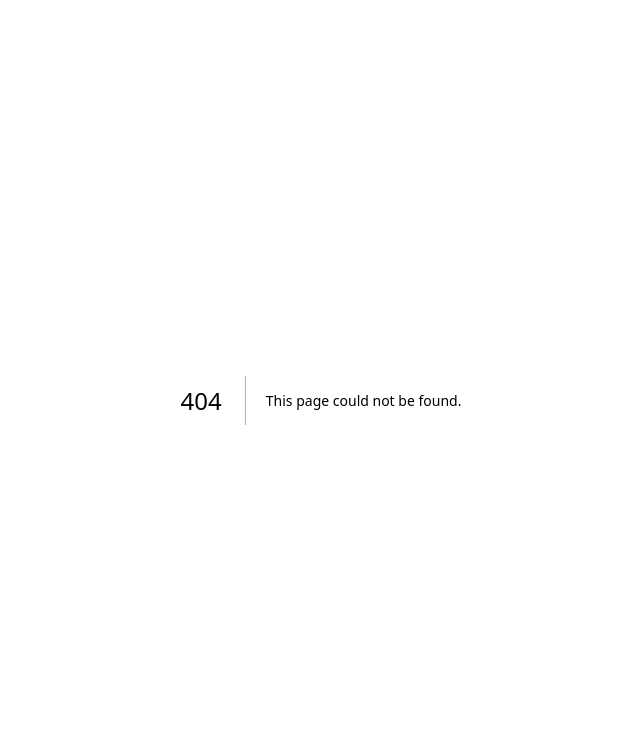
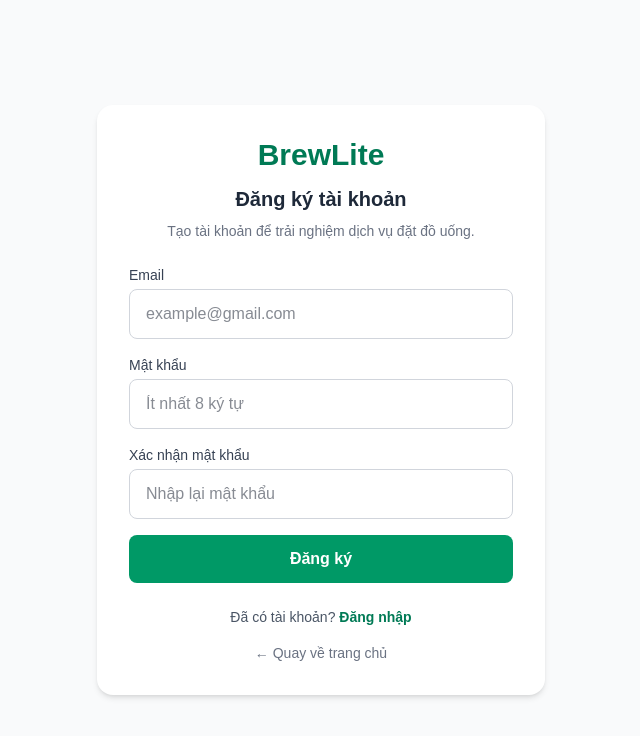
Before and after one commit to nvthuan06/CONGNGHEPHANMEM, a Next.js app in the folder frontend/: page /register in a window 1280 px wide. Before the commit this address had no page. Shown: the top 736 px of the page, without its empty margins (319-959 px from the left). Built offline with nearby package versions, Linux system fonts and the light colour scheme; no server answers.

Commit message:
feat(auth): Xây dựng giao diện đăng ký tài khoản

```diff
--- /dev/null
+++ b/frontend/app/register/page.tsx
@@ -0,0 +1,156 @@
+
+"use client";
+
+import { useState, type FormEvent } from "react";
+import Link from "next/link";
+import { useRouter } from "next/navigation";
+
+const API_URL =
+    process.env.NEXT_PUBLIC_API_URL ?? "http://localhost:3001";
+
+export default function RegisterPage() {
+    const router = useRouter();
+
+    const [email, setEmail] = useState("");
+    const [password, setPassword] = useState("");
+    const [confirmPassword, setConfirmPassword] = useState("");
+    const [error, setError] = useState("");
+    const [loading, setLoading] = useState(false);
+
+    async function handleSubmit(event: FormEvent<HTMLFormElement>) {
+        event.preventDefault();
+        setError("");
+
+        if (password.length < 8) {
+            setError("Mật khẩu phải có ít nhất 8 ký tự.");
+            return;
+        }
+
+        if (password !== confirmPassword) {
+            setError("Mật khẩu xác nhận không khớp.");
+            return;
+        }
+
+        setLoading(true);
+
+        try {
+            const response = await fetch(`${API_URL}/auth/register`, {
+                method: "POST",
+                headers: {
+                    "Content-Type": "application/json",
+                },
+                body: JSON.stringify({
+                    email: email.trim().toLowerCase(),
+                    password,
+                }),
+            });
+
+            if (response.status === 409) {
+                setError("Email này đã được đăng ký.");
+                return;
+            }
+
+            if (!response.ok) {
+                setError("Đăng ký không thành công. Vui lòng kiểm tra thông tin.");
+                return;
+            }
+
+            router.push("/login?registered=1");
+        } catch {
+            setError("Không thể kết nối đến máy chủ. Hãy kiểm tra Backend.");
+        } finally {
+            setLoading(false);
+        }
+    }
+
+    return (
+        <main className="min-h-screen bg-gray-50 flex items-center justify-center p-4">
+            <div className="w-full max-w-md bg-white rounded-2xl shadow-md p-8">
+                <h1 className="text-3xl font-bold text-emerald-700 text-center">
+                    BrewLite
+                </h1>
+
+                <h2 className="text-xl font-semibold text-gray-800 text-center mt-3">
+                    Đăng ký tài khoản
+                </h2>
+
+                <p className="text-sm text-gray-500 text-center mt-2 mb-6">
+                    Tạo tài khoản để trải nghiệm dịch vụ đặt đồ uống.
+                </p>
+
+                <form onSubmit={handleSubmit} className="space-y-4">
+                    <div>
+                        <label htmlFor="email" className="block text-sm font-medium text-gray-700 mb-1">
+                            Email
+                        </label>
+                        <input
+                            id="email"
+                            type="email"
+                            required
+                            value={email}
+                            onChange={(event) => setEmail(event.target.value)}
+                            placeholder="example@gmail.com"
+                            className="w-full border border-gray-300 rounded-lg px-4 py-3 text-gray-900 focus:outline-none focus:ring-2 focus:ring-emerald-500"
+                        />
+                    </div>
+
+                    <div>
+                        <label htmlFor="password" className="block text-sm font-medium text-gray-700 mb-1">
+                            Mật khẩu
+                        </label>
+                        <input
+                            id="password"
+                            type="password"
+                            required
+                            minLength={8}
+                            value={password}
+                            onChange={(event) => setPassword(event.target.value)}
+                            placeholder="Ít nhất 8 ký tự"
+                            className="w-full border border-gray-300 rounded-lg px-4 py-3 text-gray-900 focus:outline-none focus:ring-2 focus:ring-emerald-500"
+                        />
+                    </div>
+
+                    <div>
+                        <label htmlFor="confirmPassword" className="block text-sm font-medium text-gray-700 mb-1">
+                            Xác nhận mật khẩu
+                        </label>
+                        <input
+                            id="confirmPassword"
+                            type="password"
+                            required
+                            value={confirmPassword}
+                            onChange={(event) => setConfirmPassword(event.target.value)}
+                            placeholder="Nhập lại mật khẩu"
+                            className="w-full border border-gray-300 rounded-lg px-4 py-3 text-gray-900 focus:outline-none focus:ring-2 focus:ring-emerald-500"
+                        />
+                    </div>
+
+                    {error && (
+                        <p role="alert" className="text-sm text-red-600 bg-red-50 p-3 rounded-lg">
+                            {error}
+                        </p>
+                    )}
+
+                    <button
+                        type="submit"
+                        disabled={loading}
+                        className="w-full bg-emerald-600 text-white py-3 rounded-lg font-semibold hover:bg-emerald-700 disabled:opacity-50"
+                    >
+                        {loading ? "Đang đăng ký..." : "Đăng ký"}
+                    </button>
+                </form>
+
+                <p className="text-center text-sm text-gray-600 mt-6">
+                    Đã có tài khoản?{" "}
+                    <Link href="/login" className="text-emerald-700 font-semibold hover:underline">
+                        Đăng nhập
+                    </Link>
+                </p>
+
+                <Link href="/" className="block text-center text-sm text-gray-500 mt-4 hover:underline">
+                    ← Quay về trang chủ
+                </Link>
+            </div>
+        </main>
+    );
+}
```
